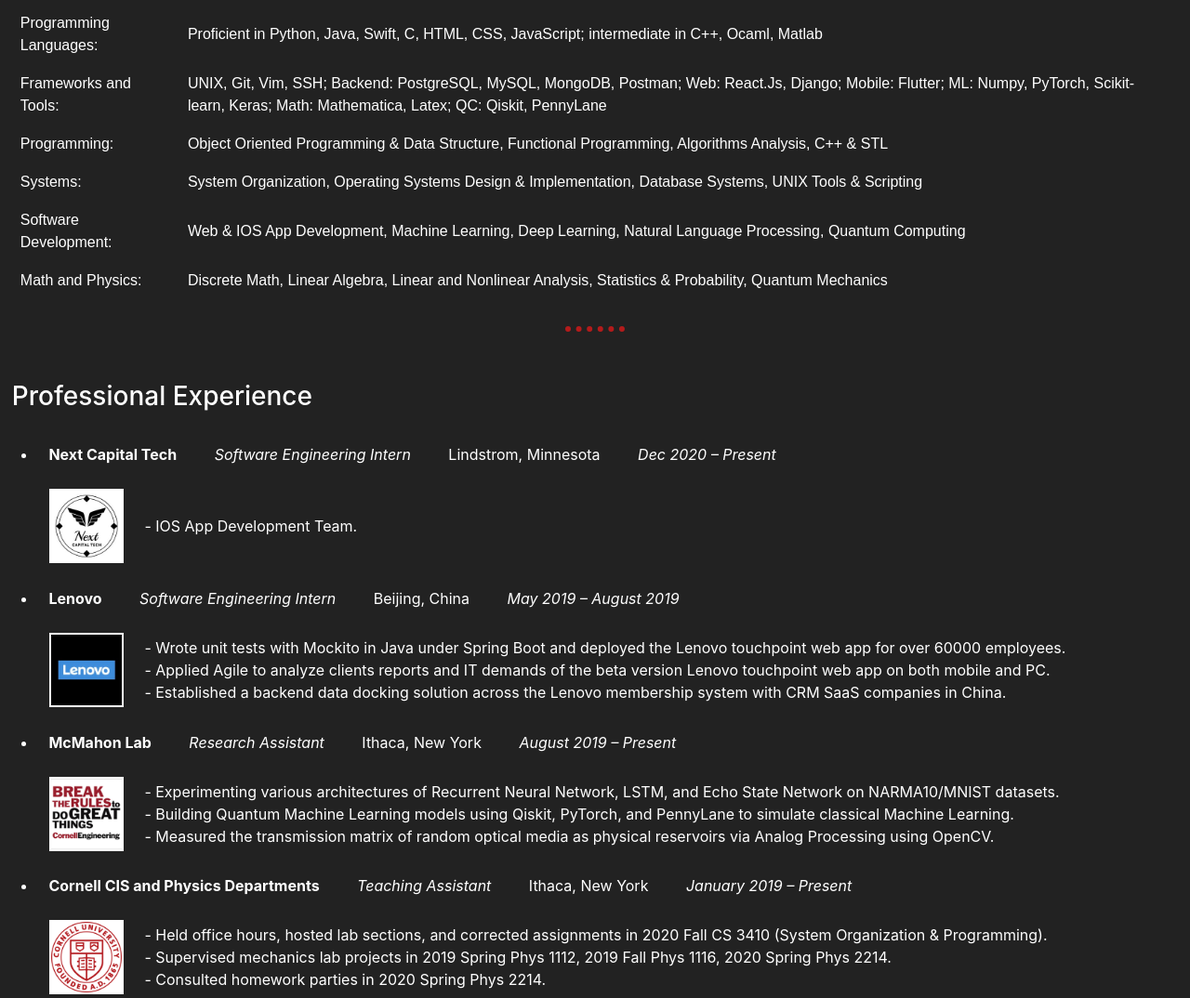
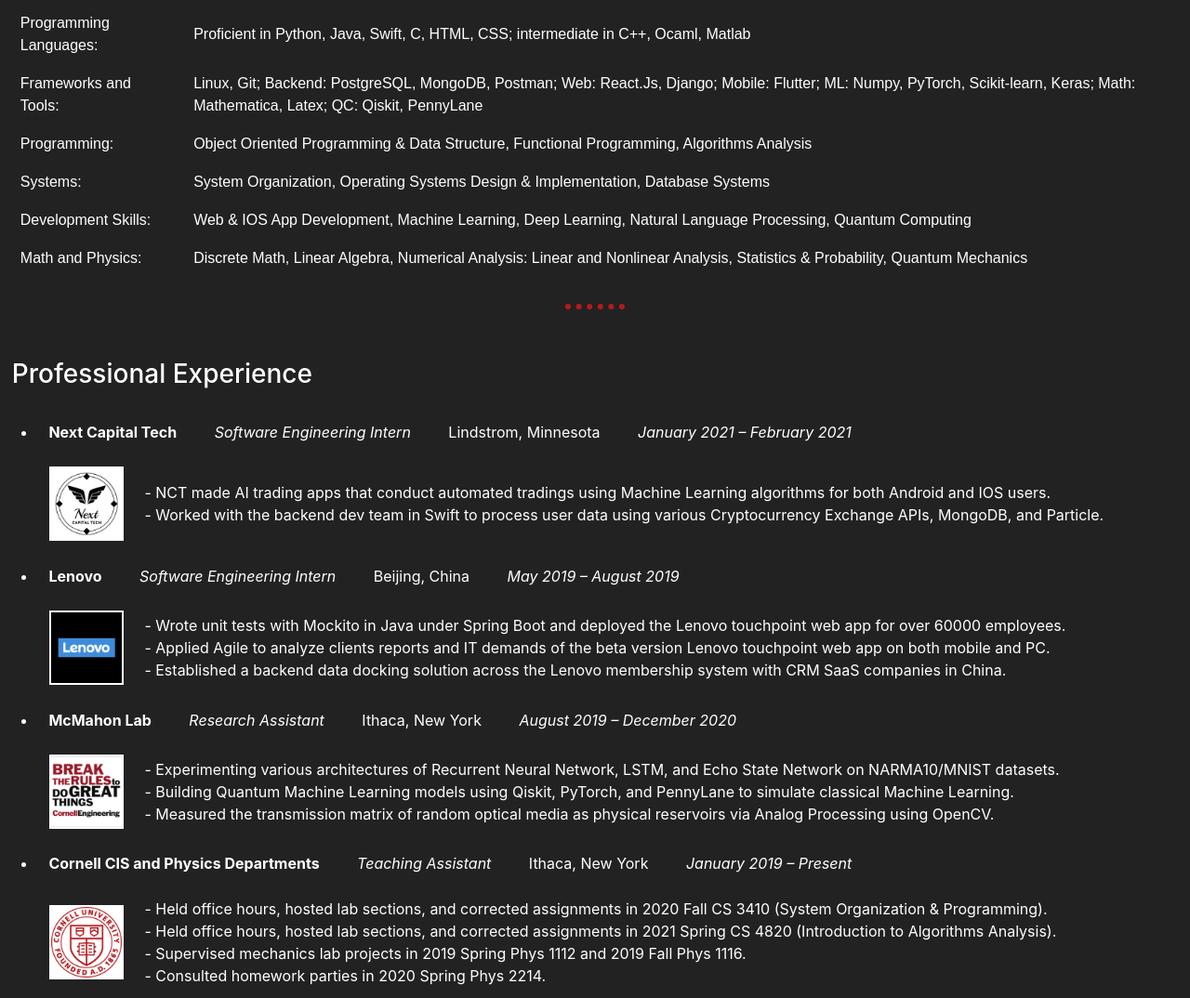
Before and after one commit to cliu0013/cliu0013.github.io-old, a plain HTML site: page index.html in a window 1280 px wide. Shown: the part 459-1533 px from the top of the page at 93% size. Drawn offline with nearby package versions, Linux system fonts and the light colour scheme.

Commit message:
timeline update

```diff
--- a/index.html
+++ b/index.html
@@ -80,32 +80,32 @@
                 <table id="skillTable">
                     <tr>
                         <td>Programming Languages:&nbsp;</td>
-                        <td>Proficient in Python, Java, Swift, C, HTML, CSS, JavaScript; intermediate in C++, Ocaml, Matlab</td>
+                        <td>Proficient in Python, Java, Swift, C, HTML, CSS; intermediate in C++, Ocaml, Matlab</td>
                     </tr>
 
                     <tr>
                         <td>Frameworks and Tools:&nbsp;</td>
-                        <td>UNIX, Git, Vim, SSH; Backend: PostgreSQL, MySQL, MongoDB, Postman; Web: React.Js, Django; Mobile: Flutter; ML: Numpy, PyTorch, Scikit-learn, Keras; Math: Mathematica, Latex; QC: Qiskit, PennyLane</td>
+                        <td>Linux, Git; Backend: PostgreSQL, MongoDB, Postman; Web: React.Js, Django; Mobile: Flutter; ML: Numpy, PyTorch, Scikit-learn, Keras; Math: Mathematica, Latex; QC: Qiskit, PennyLane</td>
                     </tr>
 
                     <tr>
                         <td>Programming:&nbsp;</td>
-                        <td>Object Oriented Programming & Data Structure, Functional Programming, Algorithms Analysis, C++ & STL</td>
+                        <td>Object Oriented Programming & Data Structure, Functional Programming, Algorithms Analysis</td>
                     </tr>
 
                     <tr>
                         <td>Systems:&nbsp;</td>
-                        <td>System Organization, Operating Systems Design & Implementation, Database Systems, UNIX Tools & Scripting</td>
+                        <td>System Organization, Operating Systems Design & Implementation, Database Systems</td>
                     </tr>
 
                     <tr>
-                        <td>Software Development:&nbsp;</td>
+                        <td>Development Skills:&nbsp;</td>
                         <td>Web & IOS App Development, Machine Learning, Deep Learning, Natural Language Processing, Quantum Computing</td>
                     </tr>
 
                     <tr>
                         <td>Math and Physics:&nbsp;</td>
-                        <td>Discrete Math, Linear Algebra, Linear and Nonlinear Analysis, Statistics & Probability, Quantum Mechanics</td>
+                        <td>Discrete Math, Linear Algebra, Numerical Analysis: Linear and Nonlinear Analysis, Statistics & Probability, Quantum Mechanics</td>
                     </tr>
                 </table>
             </div>
@@ -120,20 +120,20 @@
                     <strong>Next Capital Tech</strong> &nbsp; &nbsp; &nbsp; &nbsp;
                     <em>Software Engineering Intern</em> &nbsp; &nbsp; &nbsp; &nbsp;
                     <scan>Lindstrom, Minnesota</scan> &nbsp; &nbsp; &nbsp; &nbsp;
-                    <em>Dec 2020 – Present</em>
+                    <em>January 2021 – February 2021</em>
                     <br>
                     <br>
                     <table>
                         <tr>
                             <td><a target="_blank" rel="noopener noreferrer" href="https://nextcapitaltech.com/"><img class="contentImage" src="./images/nct.jpeg"></a></td>
                             <td>
-                                <span> - IOS App Development Team.</span>
 
-                                <!-- <span> - Building Reinforcement Learning models for a mobile trading app mining data with Scikit-learn, Numpy, and Matplotlib.</span>
+                                <span> - NCT made AI trading apps that conduct automated tradings using Machine Learning algorithms for both Android and IOS users.
+                                </span>
                                 <br>
-                                <span> - Predicting business outcomes and Optimize marketing strategies using Random Forests, Logistic Regression, and NLP.</espan>
-                                <br>
-                                <span> - Creating instances on Google Cloud Platform using multiple GPUs with CUDA to improve training efficiency on large datasets.</span>  -->
+                                <span> - Worked with the backend dev team in Swift to process user data using various Cryptocurrency Exchange APIs, MongoDB, and Particle.</espan>
+
+
                             </td>
                         </tr>
                     </table>
@@ -164,7 +164,7 @@
                     <strong>McMahon Lab</strong> &nbsp; &nbsp; &nbsp; &nbsp;
                     <em>Research Assistant</em> &nbsp; &nbsp; &nbsp; &nbsp;
                     <scan>Ithaca, New York</scan> &nbsp; &nbsp; &nbsp; &nbsp;
-                    <em>August 2019 – Present</em>
+                    <em>August 2019 – December 2020</em>
                     <br>
                     <br>
                     <table>
@@ -194,7 +194,9 @@
                             <td>
                                 <span> - Held office hours, hosted lab sections, and corrected assignments in 2020 Fall CS 3410 (System Organization & Programming).</span>
                                 <br>
-                                <span> - Supervised mechanics lab projects in 2019 Spring Phys 1112, 2019 Fall Phys 1116, 2020 Spring Phys 2214.</espan>
+                                <span> - Held office hours, hosted lab sections, and corrected assignments in 2021 Spring CS 4820 (Introduction to Algorithms Analysis).</espan>
+                                <br>
+                                <span> - Supervised mechanics lab projects in 2019 Spring Phys 1112 and 2019 Fall Phys 1116. </espan>
                                 <br>
                                 <span> - Consulted homework parties in 2020 Spring Phys 2214.</espan>
                             </td>
```
